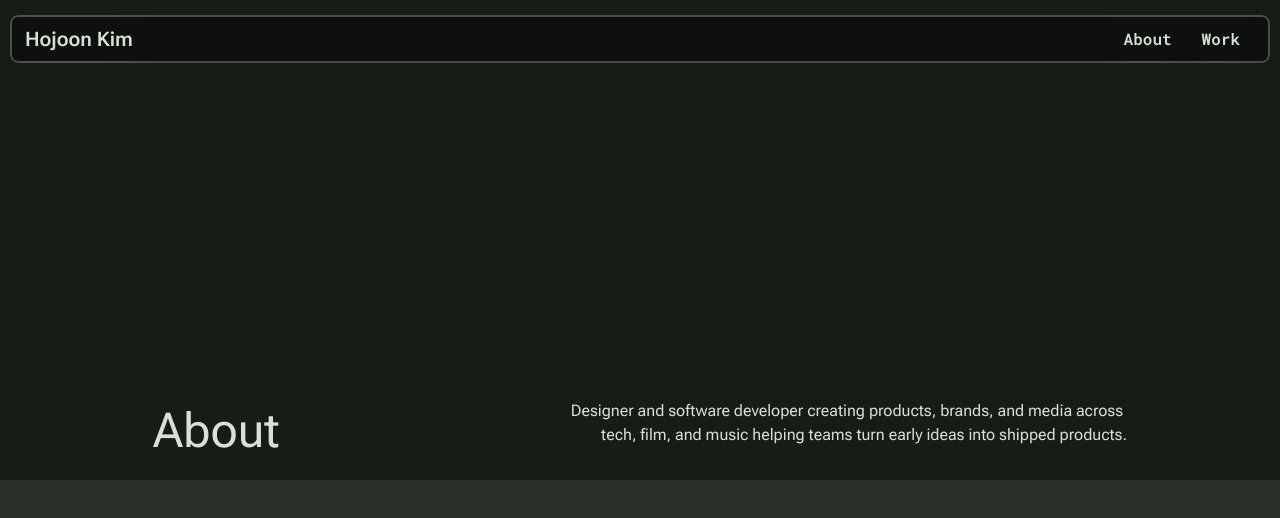
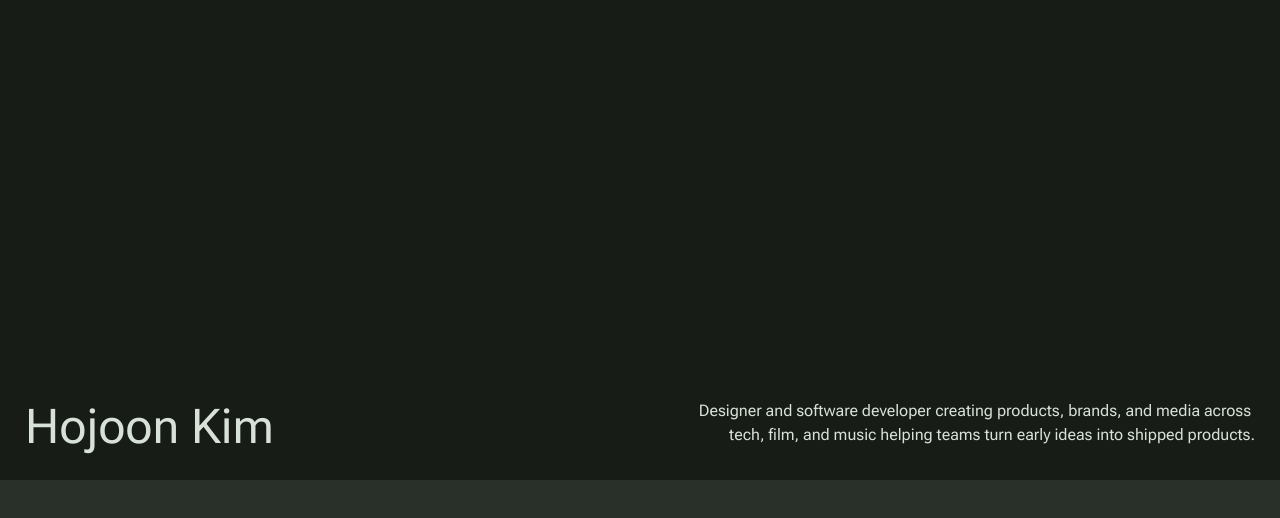
Before and after one commit to hojoon0724/hojoon-kim-portfolio, a Next.js app: page / in a window 1280 px wide. Shown: the top 518 px of the page. Built offline with nearby package versions, Linux system fonts and the light colour scheme.

Commit message:
disabled nav bar, disabled dev routes

```diff
--- a/app/layout.tsx
+++ b/app/layout.tsx
@@ -1,4 +1,4 @@
-import { NavBar } from "@/components/4-organisms";
+// import { NavBar } from "@/components/4-organisms";
 import "@/styles/globals.css";
 import { Metadata } from "next";
 import { Roboto_Flex, Roboto_Mono } from "next/font/google";
@@ -39,7 +39,7 @@ export default function RootLayout({
       <body
         className={`${robotoFlex.variable} ${robotoMono.variable} relative h-full min-h-screen antialiased`}
       >
-        <NavBar />
+        {/* <NavBar /> */}
         <main>{children}</main>
       </body>
     </html>
--- a/components/5-sections/About.tsx
+++ b/components/5-sections/About.tsx
@@ -49,13 +49,13 @@ export function About({
           fullWidth
         >
           <div className="background-container absolute h-full w-full bg-gray-800 opacity-90"></div>
-          <div className="banner-content nav-padding gap-xl p-xl flex w-full max-w-5xl flex-col justify-between md:flex-row items-start md:items-end">
+          <div className="banner-content nav-padding gap-xl p-xl flex w-full max-w-7xl flex-col items-start justify-between md:flex-row md:items-center">
             <h1 className="text">
               <ScrollRevealText
                 className="max-w-prose text-left text-balance"
                 revealBy="letter"
                 staggerMs={80}
-                text="About"
+                text="Hojoon Kim"
                 wrap={false}
               />
             </h1>
--- /dev/null
+++ b/proxy.ts
@@ -0,0 +1,23 @@
+import type { NextRequest } from "next/server";
+import { NextResponse } from "next/server";
+
+// Paths that should be hidden in production.
+const PREVIEW_ONLY_PATHS = ["/build", "/components", "/sticky"];
+
+export function proxy(request: NextRequest) {
+  const { pathname } = request.nextUrl;
+
+  const isPreviewOnlyPath = PREVIEW_ONLY_PATHS.some((path) =>
+    pathname.startsWith(path),
+  );
+
+  if (isPreviewOnlyPath && process.env.VERCEL_ENV === "production") {
+    return NextResponse.redirect(new URL("/not-found", request.url));
+  }
+
+  return NextResponse.next();
+}
+
+export const config = {
+  matcher: ["/((?!api|_next/static|_next/image|favicon.ico).*)"],
+};
--- a/styles/_typography.css
+++ b/styles/_typography.css
@@ -46,5 +46,5 @@
 }
 
 h1 {
-  @apply roboto-logo text-5xl;
+  @apply roboto-logo text-4xl md:text-5xl;
 }
```
